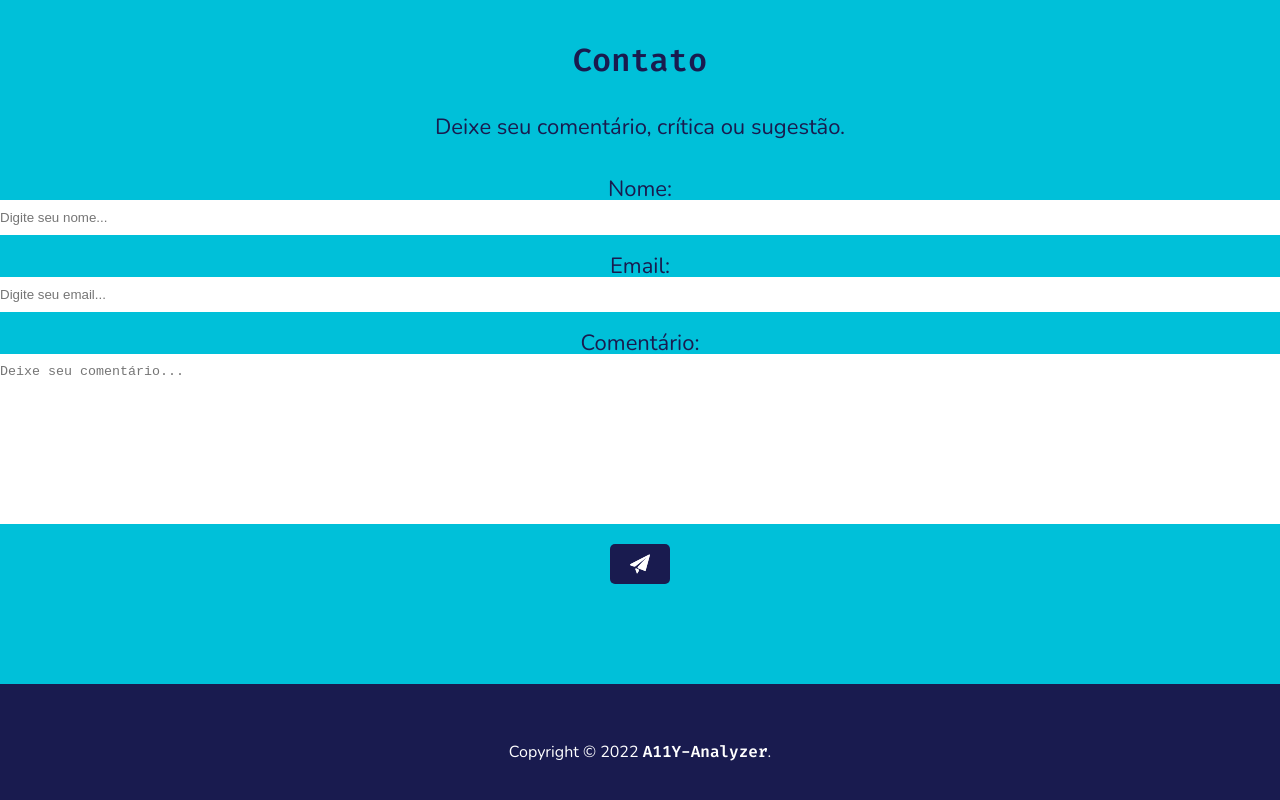
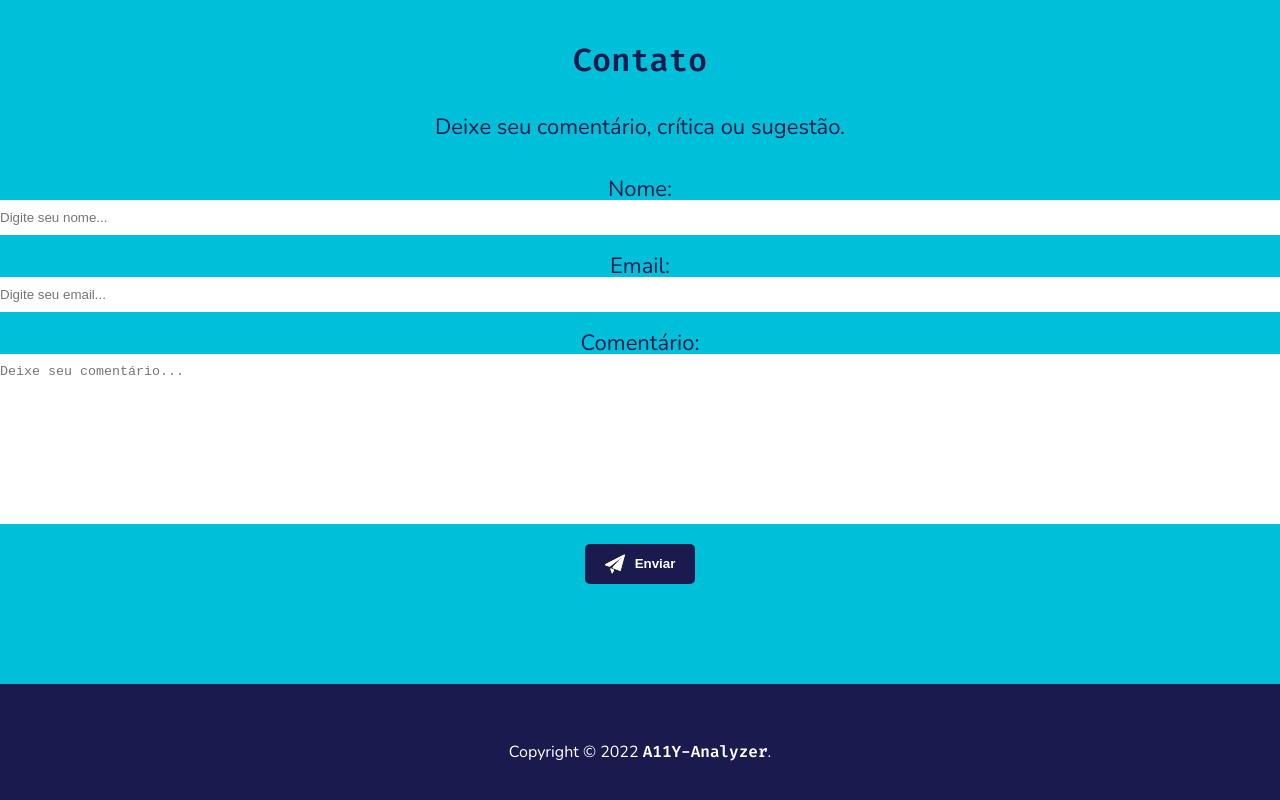
Before and after one commit to guisalmeida/a11y-analyzer, a website: page public/index.html in a window 1280 px wide. Shown: the part 8947-9747 px from the top of the page. Drawn offline with nearby package versions, Linux system fonts and the light colour scheme.

Commit message:
fix-a11y: empty button

```diff
--- a/public/assets/styles.css
+++ b/public/assets/styles.css
@@ -242,7 +242,9 @@ form button {
     border: none;
     border-radius: 5px;
     font-weight: bold;
-    display: inline-block;
+    display: flex;
+    justify-content: space-between;
+    align-items: center;
     padding: 10px 20px;
     width: fit-content;
     cursor: pointer;
@@ -252,6 +254,7 @@ form .submit {
     display: block;
     height: 20px;
     width: 20px;
+    margin-right: 10px;
 }
 
 form .submit svg {
--- a/public/index.html
+++ b/public/index.html
@@ -164,6 +164,7 @@ it('Should ONLY include rules with these levels of conformance', () => {
 							<g><path d="M36.9,506.2c-37.1,19.5-35.6,48,3.3,63.4l115.3,45.6c38.9,15.4,97.9,7,130.9-18.8L787,201.6c32.9-25.9,36.4-22.1,7.8,8.5L399.1,633.7c-28.7,30.5-20.2,68,18.8,83.1l13.5,5.3c39.1,15.1,102.8,40.5,141.6,56.3l127.9,52.1c38.8,15.7,70.6,28.8,70.7,29.1c0,0.2,0.2,1,0.4,1c0.2,0.1,9.4-33,20.3-73.4L987.1,70.9c11-40.4-10.3-57.6-47.4-38.1L36.9,506.2z"/><path d="M353.3,975c-2.3,6.8,78.8-117.5,78.8-117.5c23-35,10-76.8-28.8-92.6l-88.5-36.3c-38.7-15.9-57.3,2.7-41.3,41.5C273.5,770.2,355.6,968,353.3,975z"/><path d="M36.9,506.2c-37.1,19.5-35.6,48,3.3,63.4l115.3,45.6c38.9,15.4,97.9,7,130.9-18.8L787,201.6c32.9-25.9,36.4-22.1,7.8,8.5L399.1,633.7c-28.7,30.5-20.2,68,18.8,83.1l13.5,5.3c39.1,15.1,102.8,40.5,141.6,56.3l127.9,52.1c38.8,15.7,70.6,28.8,70.7,29.1c0,0.2,0.2,1,0.4,1c0.2,0.1,9.4-33,20.3-73.4L987.1,70.9c11-40.4-10.3-57.6-47.4-38.1L36.9,506.2z"/><path d="M353.3,975c-2.3,6.8,78.8-117.5,78.8-117.5c23-35,10-76.8-28.8-92.6l-88.5-36.3c-38.7-15.9-57.3,2.7-41.3,41.5C273.5,770.2,355.6,968,353.3,975z"/></g>
 						</svg>
 					</span>
+					Enviar
 				</button>
 			</form>
 		</div>
```
